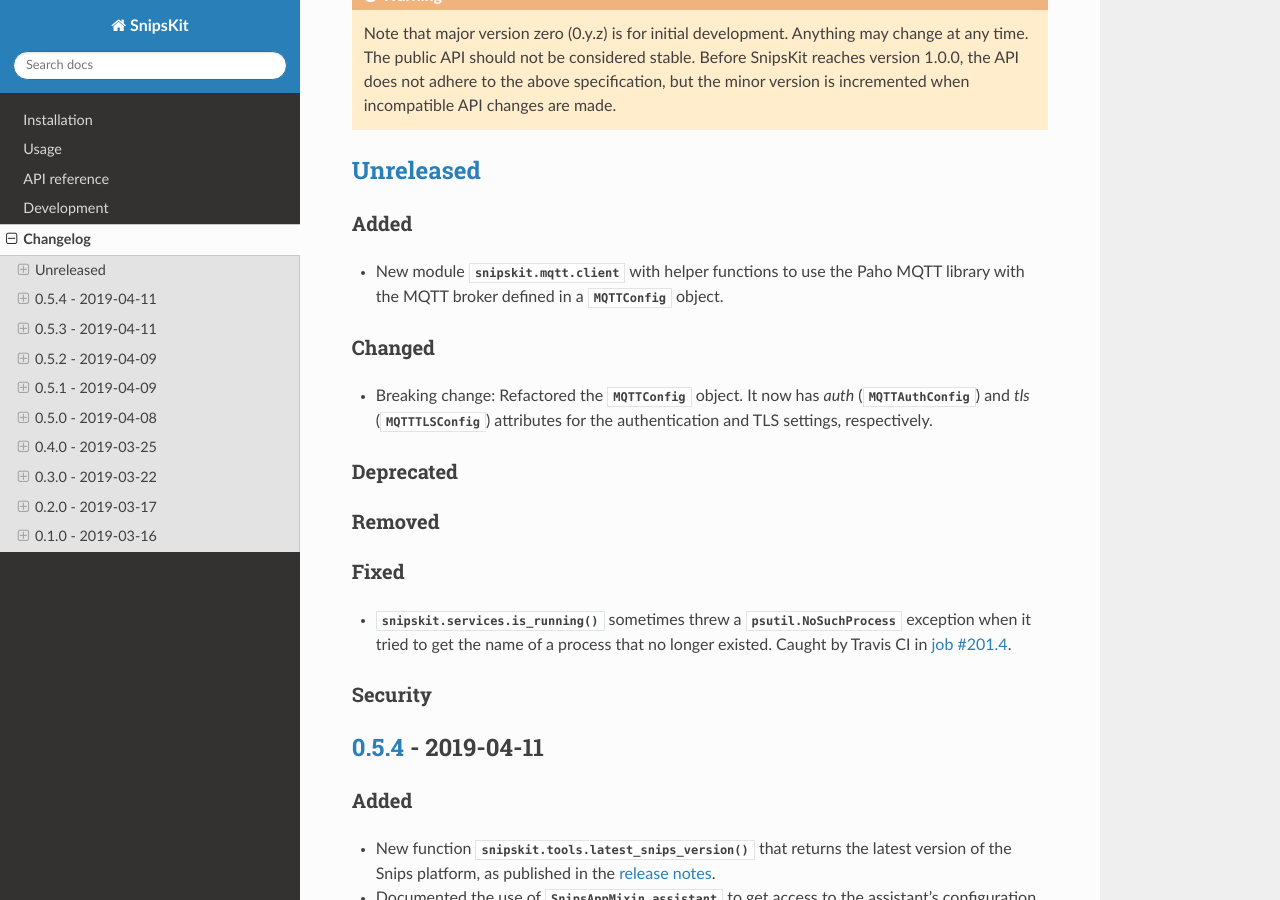
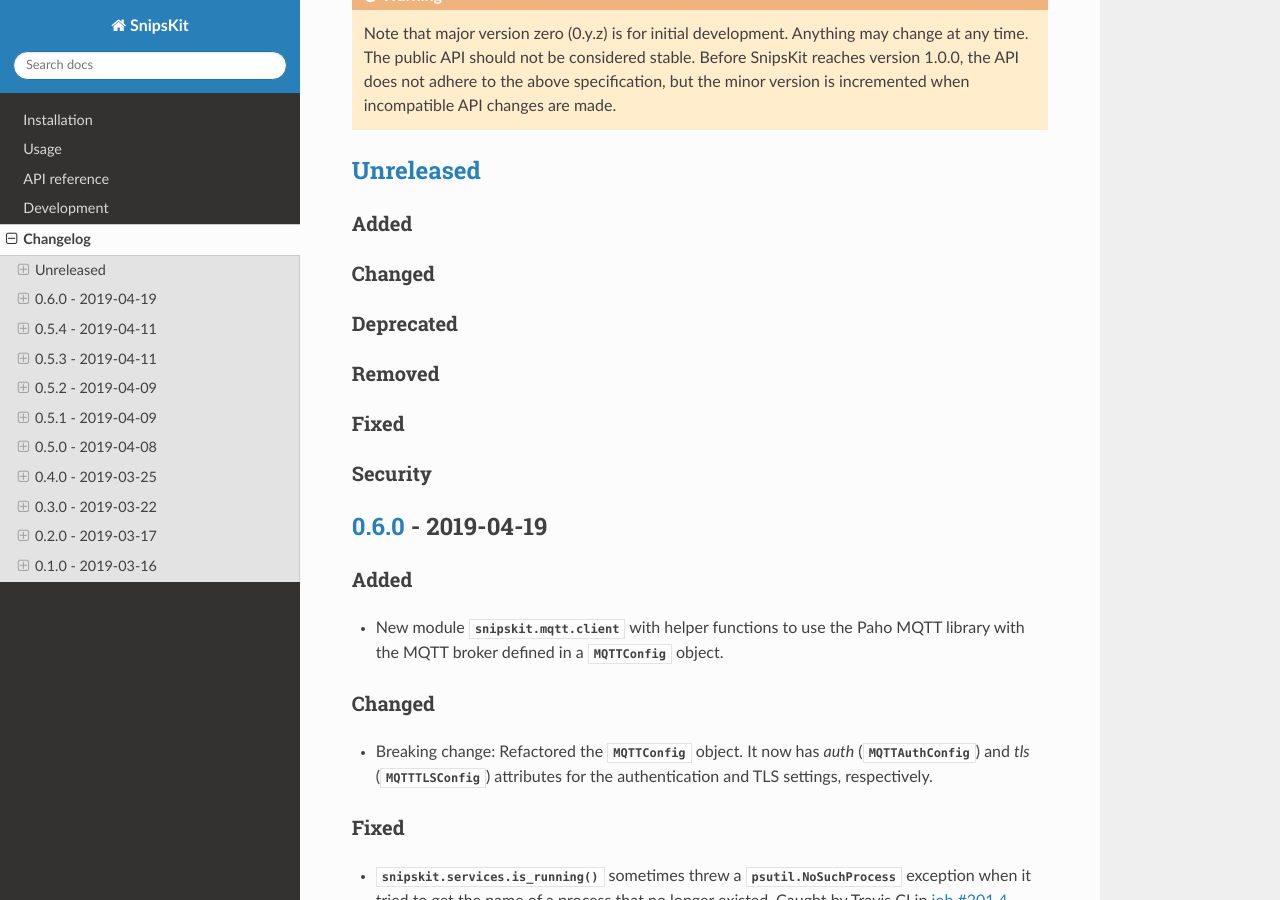
Before and after one commit to koenvervloesem/snipskit, a Sphinx documentation site: the page built from docs/source/CHANGELOG.rst, in a window 1280 px wide and 900 px high, scrolled down 443 px. Built offline with Sphinx 7.4.7 and the Read the Docs theme 2.0.0, drawn with Linux system fonts in a browser that asks for light colours.

Commit message:
Release: 0.6.0

```diff
--- a/docs/source/CHANGELOG.rst
+++ b/docs/source/CHANGELOG.rst
@@ -41,14 +37,33 @@
 Fixed
 =====
 
+Security
+========
+
+.. _`Unreleased`: https://github.com/koenvervloesem/snipskit/compare/0.6.0...HEAD
+
+*********************
+`0.6.0`_ - 2019-04-19
+*********************
+
+Added
+=====
+
+- New module :mod:`snipskit.mqtt.client` with helper functions to use the Paho MQTT library with the MQTT broker defined in a :class:`.MQTTConfig` object.
+
+Changed
+=======
+
+- Breaking change: Refactored the :class:`.MQTTConfig` object. It now has `auth` (:class:`.MQTTAuthConfig`) and `tls` (:class:`.MQTTTLSConfig`) attributes for the authentication and TLS settings, respectively.
+
+Fixed
+=====
+
 - :func:`snipskit.services.is_running` sometimes threw a :exc:`psutil.NoSuchProcess` exception when it tried to get the name of a process that no longer existed. Caught by Travis CI in `job #201.4`_.
 
 .. _`job #201.4`: https://travis-ci.com/koenvervloesem/snipskit/jobs/192421610
 
-Security
-========
-
-.. _`Unreleased`: https://github.com/koenvervloesem/snipskit/compare/0.5.4...HEAD
+.. _`0.6.0`: https://github.com/koenvervloesem/snipskit/compare/0.5.4...0.6.0
 
 *********************
 `0.5.4`_ - 2019-04-11
```
Also changed, not shown: other parts of docs/source/CHANGELOG.rst (+0 -4 lines), 1 other file.
